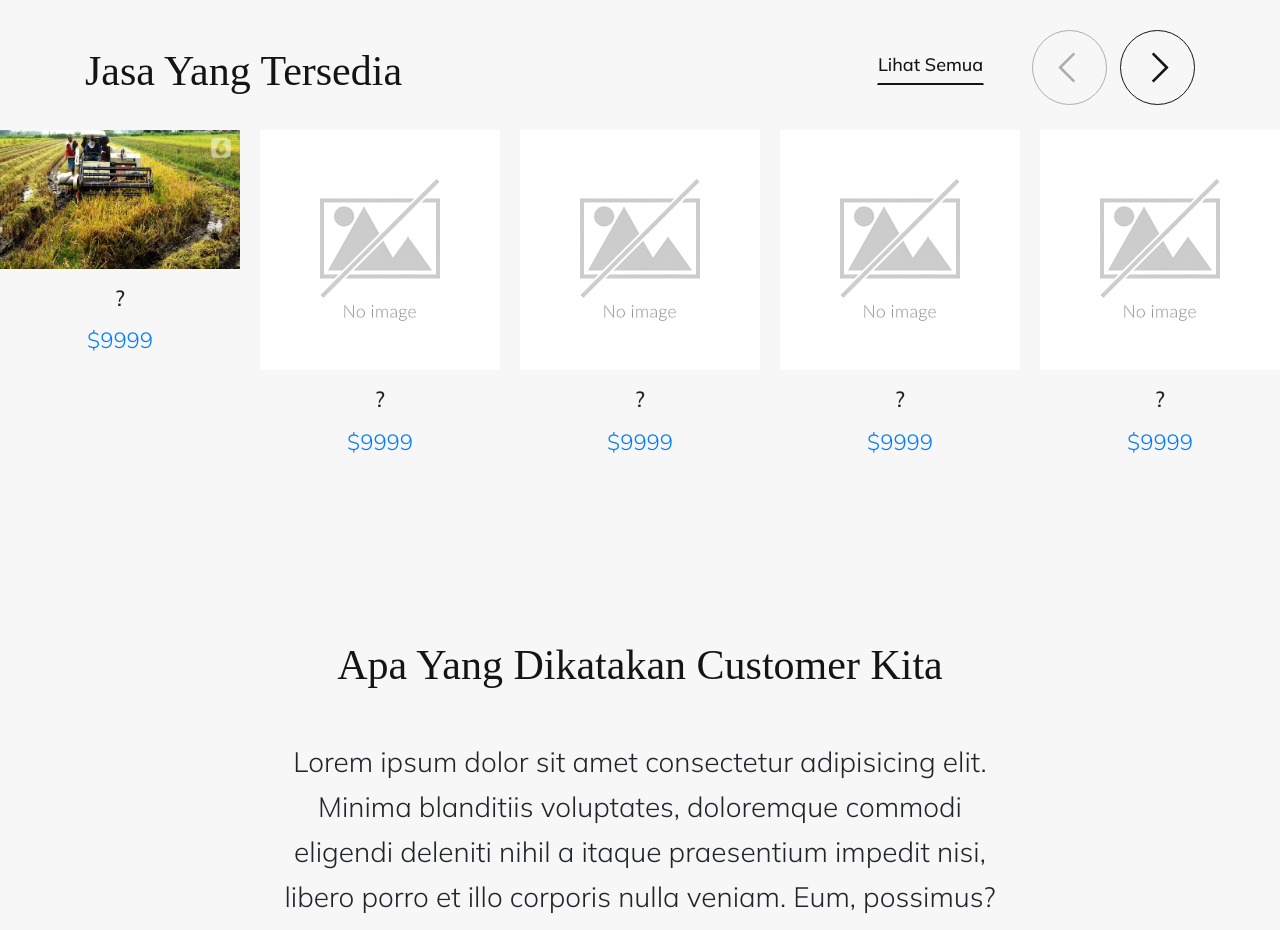
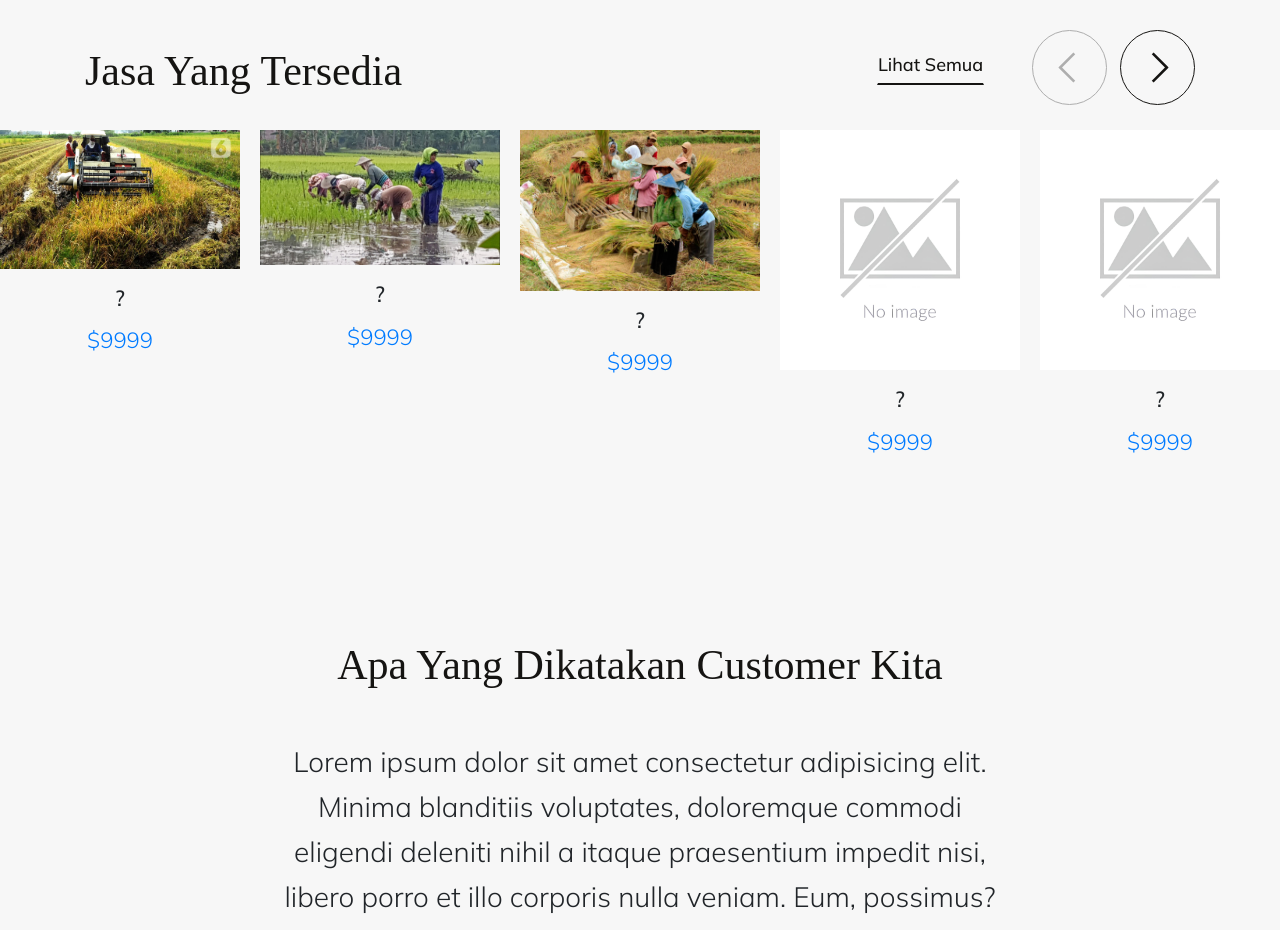
Before and after one commit to XSANUDIN/2023-SI-4310-Web_Cari_Petani_CAPET, a plain HTML site: page Website/capet/index.html in a window 1280 px wide. Shown: the part 1280-2210 px from the top of the page. Drawn offline with nearby package versions, Linux system fonts and the light colour scheme; a web font is replaced by a local one.

Commit message:
Update index.html

```diff
--- a/Website/capet/index.html
+++ b/Website/capet/index.html
@@ -279,7 +279,7 @@
           <div class="swiper-slide">
             <div class="product-card position-relative">
               <div class="image-holder zoom-effect">
-                <img src="images/no.jpg" alt="product-item" class="img-fluid zoom-in">
+                <img src="images/icNanam.jpg" alt="product-item" class="img-fluid zoom-in">
                 <div class="cart-concern position-absolute">
                   <div class="cart-button">
                     <a href="#" class="btn">Add to Cart</a>
@@ -297,7 +297,7 @@
           <div class="swiper-slide">
             <div class="product-card position-relative">
               <div class="image-holder zoom-effect">
-                <img src="images/no.jpg" alt="product-item" class="img-fluid zoom-in">
+                <img src="images/icPanen.jpg" alt="product-item" class="img-fluid zoom-in">
                 <div class="cart-concern position-absolute">
                   <div class="cart-button">
                     <a href="#" class="btn">Add to Cart</a>
```
